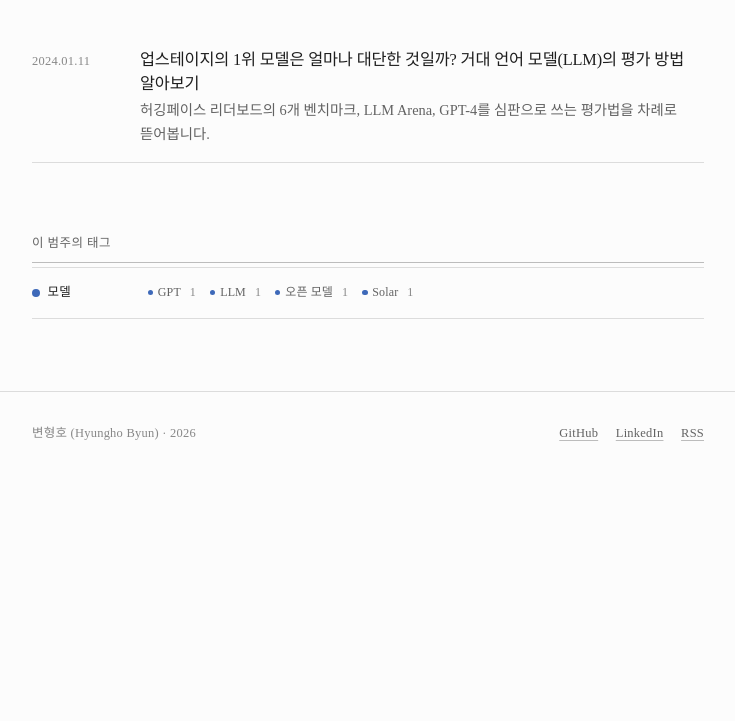
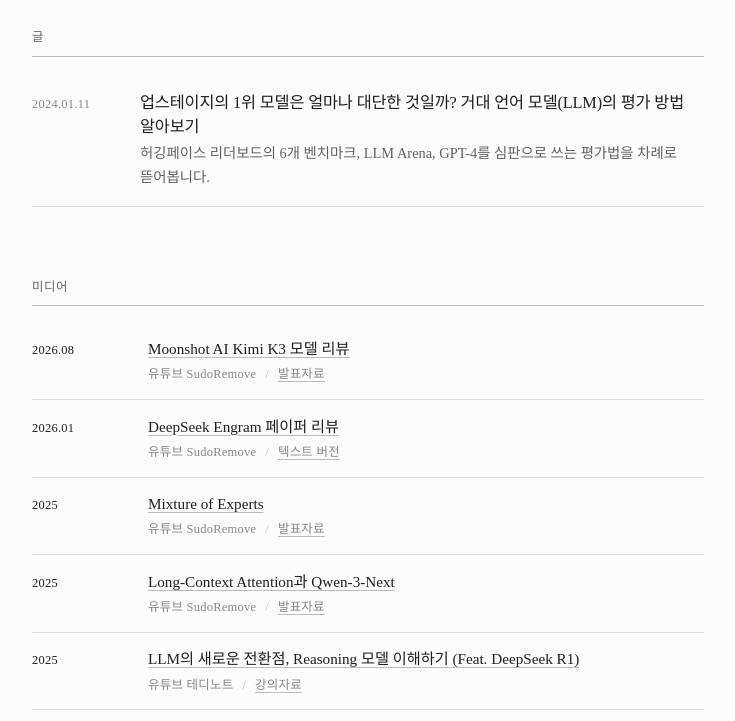
Before and after one commit to NotoriousH2/NotoriousH2.github.io, an Astro site: page /categories/models in a window 1280 px wide. Shown: the part 280-1001 px from the top of the page, without its empty margins (272-1007 px from the left). Before the commit the page ends 800 px from the top, so only its background shows below. Built offline with nearby package versions, Linux system fonts and the light colour scheme; Astro itself is replaced by a stand-in of ours; a web font is replaced by a local one.

Commit message:
Add media thumbnails, fold media into the tag index
썸네일
무슨 링크인지 목록에서 바로 알아보게 각 항목 아래에 썸네일을 붙인다. 유튜브 주소에서
만들기 때문에 데이터를 따로 들고 있지 않아도 되고, 새 항목을 넣어도 손댈 곳이 없다.

9건 중 3건은 영상이 없다. 그대로 두면 "이미지가 없는 항목이 미완성처럼 보이는" 상태가
되므로, 같은 크기의 라벨 상자로 채운다. 무슨 링크인지 알리는 목적은 그대로 달성된다.

링크 규칙
제목 링크는 영상이 있을 때만 건다. 자료뿐인 항목은 제목이 평문이고 라벨 상자가 목적지다.
그래서 href/slides를 video/material로 나눈다. 영상이 있을 때만 자료 링크를 별도로 보이고,
없으면 상자 하나로 끝내 같은 곳을 두 번 가리키지 않는다.

미디어에도 태그
Talk에 tags를 둔다. 미디어 화면에는 나오지 않고, 태그별 목록과 주제 지도에서 글과 함께
묶이기 위한 것이다. 태그는 영상 설명에 본인이 단 해시태그(#moe, #llm 등)와 제목을 근거로
붙였다. 짐작으로 붙인 것은 없다. 파인튜닝 범주에 대표 태그가 없어 fine-tuning을 추가한다
(models=llm, context=agent, ops=evaluation과 같은 자리).

  - buildGraph가 글 대신 '태그 묶음' 목록을 받는다. 글 한 편도 묶음 하나, 미디어 한 건도
    묶음 하나로 똑같이 센다.
  - 노드 크기가 '글 수'에서 '항목 수'로 바뀐다. 캡션도 고친다. 전부 1이던 노드가
    LLM 8, 오픈 모델 4, MoE 3으로 갈려 크기가 처음으로 정보를 담는다.
  - 태그 페이지 8개 -> 15개, 범주 페이지 3개 -> 5개. 미디어만 붙은 태그도 페이지가 선다.
  - 태그·범주 페이지가 글과 미디어를 두 절로 나눠 보인다. 노드를 눌렀을 때 미디어가
    안 보이면 그래프에 미디어를 넣은 의미가 없다.
  - /graph 리드의 "글 목록"을 "목록"으로 고친다. 이제 미디어도 나온다.

Co-Authored-By: Claude Opus 5 (1M context) <noreply@anthropic.com>
Claude-Session: https://claude.ai/code/session_017KbLPkG7HzKmkQKL4xQo63

```diff
--- a/src/components/TagGraph.astro
+++ b/src/components/TagGraph.astro
@@ -37,7 +37,7 @@ const usedCategories = CATEGORIES.filter((c) => nodes.some((n) => n.category ===
         <svg
           viewBox={`0 0 ${width} ${height}`}
           role="img"
-          aria-label={`태그 ${nodes.length}개의 공출현 관계도. 노드 크기는 글 수, 색은 범주, 선의 진하기는 함께 등장한 빈도입니다.`}
+          aria-label={`태그 ${nodes.length}개의 공출현 관계도. 노드 크기는 글과 미디어를 합친 항목 수, 색은 범주, 선의 진하기는 함께 등장한 빈도입니다.`}
           data-graph
         >
           <g class="edges" fill="none" stroke="currentColor" stroke-linecap="round">
@@ -66,7 +66,7 @@ const usedCategories = CATEGORIES.filter((c) => nodes.some((n) => n.category ===
                 data-neighbors={(adjacency.get(node.id) ?? []).join(' ')}
                 style={`--tag-color: var(--cat-${node.category})`}
               >
-                <title>{`${node.label} — 글 ${node.count}편`}</title>
+                <title>{`${node.label} — ${node.count}건`}</title>
                 <circle cx={node.x} cy={node.y} r={node.r} class="node__disc" />
                 {showCounts && (
                   <text x={node.x} y={node.y} class="node__count" text-anchor="middle" dy="0.36em">
@@ -83,7 +83,7 @@ const usedCategories = CATEGORIES.filter((c) => nodes.some((n) => n.category ===
       </div>
 
       <figcaption class="meter meter--faint">
-        노드 = 태그 · 크기 = 글 수 · 선 = 같은 글에 함께 등장한 빈도 · 색 = 범주
+        노드 = 태그 · 크기 = 항목 수 · 선 = 함께 등장한 빈도 · 색 = 범주
       </figcaption>
     </figure>
   )
--- /dev/null
+++ b/src/components/TalkList.astro
@@ -0,0 +1,45 @@
+---
+import type { Talk } from '../data/talks';
+
+interface Props {
+  talks: Talk[];
+}
+
+const { talks } = Astro.props;
+---
+
+{
+  talks.length > 0 && (
+    <dl class="specs">
+      {talks.map((talk) => (
+        <div class="spec">
+          <dt class="meter meter--faint">{talk.date}</dt>
+          <dd>
+            {/* /media와 같은 규칙: 제목 링크는 영상이 있을 때만. */}
+            <span class="item__title">
+              {talk.video ? <a href={talk.video}>{talk.title}</a> : talk.title}
+            </span>
+            <span class="meter meter--faint">
+              {talk.venue}
+              {talk.material && (
+                <>
+                  <span class="sep" aria-hidden="true">
+                    /
+                  </span>
+                  <a href={talk.material.href}>{talk.material.label}</a>
+                </>
+              )}
+            </span>
+          </dd>
+        </div>
+      ))}
+    </dl>
+  )
+}
+
+<style>
+  .sep {
+    color: var(--line-strong);
+    margin-inline: 0.45em;
+  }
+</style>
--- a/src/data/talks.ts
+++ b/src/data/talks.ts
@@ -1,10 +1,10 @@
-import type { CategoryId } from './taxonomy';
+import type { CategoryId, TagId } from './taxonomy';
 
 /**
  * 출연과 공개 자료. 글·강의와 같은 범주 축을 공유한다.
  *
  * 전부 남이 여는 자리에 나간 기록이다. 운영하는 채널이 아니므로 채널 주소는 두지 않고,
- * 각 항목에서 실제로 볼 수 있는 것(영상 또는 자료)만 연결한다.
+ * 각 항목에서 실제로 볼 수 있는 것만 연결한다.
  * venue는 어디에 나갔는지를 적는 평문이다. 링크가 아니다.
  */
 export interface Talk {
@@ -13,9 +13,15 @@ export interface Talk {
   /** YYYY.MM 또는 YYYY. 모노스페이스로 표시된다. */
   date: string;
   category: CategoryId;
-  href: string;
-  /** 영상과 별개로 슬라이드가 있을 때만. */
-  slides?: { label: string; href: string };
+  /**
+   * 미디어 목록에는 나오지 않는다. 태그별 목록과 주제 지도에서 글과 함께 묶이기 위한
+   * 것이다. taxonomy.ts에 등록된 태그만 쓸 수 있고 오타는 타입 검사에서 걸린다.
+   */
+  tags: TagId[];
+  /** 유튜브 영상. 있으면 제목과 썸네일이 여기로 연결된다. */
+  video?: string;
+  /** 발표 자료나 행사 페이지. 영상이 없으면 이쪽이 유일한 목적지다. */
+  material?: { label: string; href: string };
   /**
    * 지금 다시 보면 달라진 점. 발표 시점과 읽는 시점 사이의 간극을 메운다.
    *
@@ -31,8 +37,9 @@ export const TALKS: Talk[] = [
     venue: '유튜브 SudoRemove',
     date: '2026.08',
     category: 'models',
-    href: 'https://www.youtube.com/watch?v=njM0LT4s6_0',
-    slides: {
+    tags: ['llm', 'moe', 'open-model'],
+    video: 'https://www.youtube.com/watch?v=njM0LT4s6_0',
+    material: {
       label: '발표자료',
       href: 'https://drive.google.com/file/d/1WcWrXhhdhPteDfdHyAOJzqZm-YzFiDlO/view',
     },
@@ -42,8 +49,9 @@ export const TALKS: Talk[] = [
     venue: '유튜브 SudoRemove',
     date: '2026.08',
     category: 'context',
-    href: 'https://www.youtube.com/watch?v=lokHQ8_b5Rk',
-    slides: {
+    tags: ['agent', 'prompt'],
+    video: 'https://www.youtube.com/watch?v=lokHQ8_b5Rk',
+    material: {
       label: '발표자료',
       href: 'https://bustling-pea-9a9.notion.site/3b093e636af1801f84c8f97785a7704b',
     },
@@ -53,8 +61,9 @@ export const TALKS: Talk[] = [
     venue: '유튜브 SudoRemove',
     date: '2026.01',
     category: 'models',
-    href: 'https://www.youtube.com/watch?v=Xr6oLkClF6w',
-    slides: {
+    tags: ['llm', 'open-model'],
+    video: 'https://www.youtube.com/watch?v=Xr6oLkClF6w',
+    material: {
       label: '텍스트 버전',
       href: 'https://www.linkedin.com/feed/update/urn:li:activity:7416984900010090496/',
     },
@@ -64,15 +73,20 @@ export const TALKS: Talk[] = [
     venue: 'InstructKR 밋업',
     date: '2025.12',
     category: 'tuning',
-    href: 'https://drive.google.com/file/d/12uSBxT0L1Hz7ulJwYiIF8W0p4as78xk5/view?usp=sharing',
+    tags: ['fine-tuning', 'agent'],
+    material: {
+      label: '발표자료',
+      href: 'https://drive.google.com/file/d/12uSBxT0L1Hz7ulJwYiIF8W0p4as78xk5/view?usp=sharing',
+    },
   },
   {
     title: 'Mixture of Experts',
     venue: '유튜브 SudoRemove',
     date: '2025',
     category: 'models',
-    href: 'https://www.youtube.com/watch?v=qpHgHcWxB5I',
-    slides: {
+    tags: ['moe', 'llm'],
+    video: 'https://www.youtube.com/watch?v=qpHgHcWxB5I',
+    material: {
       label: '발표자료',
       href: 'https://bustling-pea-9a9.notion.site/Mixture-of-Experts-MoE-28193e636af1809ca756cbacea186bf6',
     },
@@ -82,8 +96,9 @@ export const TALKS: Talk[] = [
     venue: '유튜브 SudoRemove',
     date: '2025',
     category: 'models',
-    href: 'https://www.youtube.com/watch?v=Vu5n6mFMsDQ',
-    slides: {
+    tags: ['long-context', 'moe', 'llm'],
+    video: 'https://www.youtube.com/watch?v=Vu5n6mFMsDQ',
+    material: {
       label: '발표자료',
       href: 'https://bustling-pea-9a9.notion.site/Attention-Long-Context-DeltaNet-Mamba2-Qwen-3-Next-28493e636af18003a88ddc39d37cf110',
     },
@@ -93,8 +108,9 @@ export const TALKS: Talk[] = [
     venue: '유튜브 테디노트',
     date: '2025',
     category: 'models',
-    href: 'https://www.youtube.com/watch?v=Z-ELkZ_azYM',
-    slides: {
+    tags: ['reasoning', 'llm', 'open-model'],
+    video: 'https://www.youtube.com/watch?v=Z-ELkZ_azYM',
+    material: {
       label: '강의자료',
       href: 'https://drive.google.com/file/d/1gQDdRkjhrHiEA27eOPPiW6nXzpa3-Hh4/view?usp=sharing',
     },
@@ -104,16 +120,32 @@ export const TALKS: Talk[] = [
     venue: '국가보안기술연구소 초청 세미나',
     date: '2025',
     category: 'models',
-    href: 'https://drive.google.com/file/d/127f-7tZgekg0czfEz5kHOnc717JVjyp1/view?usp=sharing',
+    tags: ['reasoning', 'multimodal', 'llm'],
+    material: {
+      label: '발표자료',
+      href: 'https://drive.google.com/file/d/127f-7tZgekg0czfEz5kHOnc717JVjyp1/view?usp=sharing',
+    },
   },
   {
     title: 'LLM 개발과 파인 튜닝',
     venue: '패스트캠퍼스 × 경기도 판교 일할맛 세미나',
     date: '2025',
     category: 'tuning',
-    href: 'https://fastcampus.co.kr/sem_mat_06',
+    tags: ['fine-tuning', 'llm'],
+    material: { label: '행사 페이지', href: 'https://fastcampus.co.kr/sem_mat_06' },
   },
 ];
 
 /** 최신순. 배열에 손으로 끼워 넣어도 순서가 흐트러지지 않는다. */
 export const TALKS_BY_DATE: Talk[] = [...TALKS].sort((a, b) => b.date.localeCompare(a.date));
+
+/** 유튜브 주소에서 영상 id를 뽑는다. 썸네일 주소를 만들 때만 쓴다. */
+export function youtubeId(url: string): string | null {
+  return url.match(/[?&]v=([\w-]{6,})/)?.[1] ?? null;
+}
+
+/** 목록용 썸네일(320×180). 별도 데이터 없이 영상 주소에서 만든다. */
+export function thumbnailFor(talk: Talk): string | null {
+  const id = talk.video ? youtubeId(talk.video) : null;
+  return id ? `https://img.youtube.com/vi/${id}/mqdefault.jpg` : null;
+}
--- a/src/data/taxonomy.ts
+++ b/src/data/taxonomy.ts
@@ -56,6 +56,7 @@ export const TAGS = {
   gpt: { label: 'GPT', category: 'models' },
 
   // 파인튜닝 — 가중치를 건드린다
+  'fine-tuning': { label: '파인튜닝', category: 'tuning' },
   cpt: { label: 'CPT', category: 'tuning' },
   sft: { label: 'SFT', category: 'tuning' },
   peft: { label: 'PEFT', category: 'tuning' },
--- a/src/lib/posts.ts
+++ b/src/lib/posts.ts
@@ -1,5 +1,6 @@
 import { getCollection, type CollectionEntry } from 'astro:content';
 
+import type { Talk } from '../data/talks';
 import { CATEGORIES, type CategoryId, type TagId, TAGS } from '../data/taxonomy';
 
 export type Post = CollectionEntry<'posts'>;
@@ -78,3 +79,31 @@ export function formatYearMonth(date: Date): string {
   const d = String(date.getDate()).padStart(2, '0');
   return `${m}.${d}`;
 }
+
+/**
+ * 태그는 글만의 것이 아니다. 미디어 항목도 같은 태그를 달고 있어서, 태그별 목록과
+ * 주제 지도는 둘을 함께 센다. (미디어 화면에는 태그를 표시하지 않는다)
+ */
+export function tagUsageAll(posts: Post[], talks: Talk[]): Map<TagId, number> {
+  const usage = new Map<TagId, number>();
+  const bump = (tag: TagId) => usage.set(tag, (usage.get(tag) ?? 0) + 1);
+  for (const post of posts) for (const tag of post.data.tags) bump(tag as TagId);
+  for (const talk of talks) for (const tag of talk.tags) bump(tag);
+  return usage;
+}
+
+/** 주제 지도의 간선을 만들 재료. 글 한 편, 미디어 한 건이 각각 하나의 묶음이다. */
+export function tagGroups(posts: Post[], talks: Talk[]): TagId[][] {
+  return [
+    ...posts.map((post) => post.data.tags as TagId[]),
+    ...talks.map((talk) => talk.tags),
+  ];
+}
+
+export function talksByTag(talks: Talk[], tag: TagId): Talk[] {
+  return talks.filter((talk) => talk.tags.includes(tag));
+}
+
+export function talksByCategory(talks: Talk[], category: CategoryId): Talk[] {
+  return talks.filter((talk) => talk.category === category);
+}
--- a/src/pages/categories/[category].astro
+++ b/src/pages/categories/[category].astro
@@ -1,32 +1,41 @@
 ---
 import CategoryTagList from '../../components/CategoryTagList.astro';
 import PostList from '../../components/PostList.astro';
+import TalkList from '../../components/TalkList.astro';
+import { TALKS_BY_DATE, type Talk } from '../../data/talks';
 import { TAGS, getCategory, type CategoryId, type TagId } from '../../data/taxonomy';
 import Base from '../../layouts/Base.astro';
-import { categoryUsage, getPosts, type Post } from '../../lib/posts';
+import { categoryUsage, getPosts, talksByCategory, type Post } from '../../lib/posts';
 
-/** 글이 있는 범주만 페이지를 만든다. */
+/** 글이든 미디어든 하나라도 붙어 있는 범주만 페이지를 만든다. */
 export async function getStaticPaths() {
   const posts = await getPosts();
-  const usage = categoryUsage(posts);
-  return [...usage.entries()].map(([category, tagged]) => ({
+  const byCategory = categoryUsage(posts);
+  const ids = new Set<CategoryId>([...byCategory.keys(), ...TALKS_BY_DATE.map((t) => t.category)]);
+
+  return [...ids].map((category) => ({
     params: { category },
-    props: { category, posts: tagged },
+    props: {
+      category,
+      posts: byCategory.get(category) ?? [],
+      talks: talksByCategory(TALKS_BY_DATE, category),
+    },
   }));
 }
 
 interface Props {
   category: CategoryId;
   posts: Post[];
+  talks: Talk[];
 }
 
-const { category: categoryId, posts } = Astro.props;
+const { category: categoryId, posts, talks } = Astro.props;
 const category = getCategory(categoryId);
 
+// 이 범주에 속한 태그 중 실제로 쓰인 것. 글과 미디어를 함께 센다.
 const usage = new Map<TagId, number>();
-for (const post of posts) {
-  for (const raw of post.data.tags) {
-    const tag = raw as TagId;
+for (const group of [...posts.map((p) => p.data.tags as TagId[]), ...talks.map((t) => t.tags)]) {
+  for (const tag of group) {
     if (TAGS[tag].category !== categoryId) continue;
     usage.set(tag, (usage.get(tag) ?? 0) + 1);
   }
@@ -37,17 +46,41 @@ for (const post of posts) {
   <header class="page-head" style={`--tag-color: var(--cat-${categoryId})`}>
     <p class="page-head__eyebrow">
       <span class="meter">범주</span>
-      <span class="meter meter--faint">{posts.length}편</span>
+      <span class="meter meter--faint">
+        {posts.length > 0 && `글 ${posts.length}편`}
+        {posts.length > 0 && talks.length > 0 && ' · '}
+        {talks.length > 0 && `미디어 ${talks.length}건`}
+      </span>
     </p>
     <h1><span class="rule" aria-hidden="true"></span>{category.label}</h1>
     <p class="page-head__lede">{category.blurb}</p>
   </header>
 
-  <PostList posts={posts} />
+  {
+    posts.length > 0 && (
+      <section>
+        <div class="section-head">
+          <h2>글</h2>
+        </div>
+        <PostList posts={posts} />
+      </section>
+    )
+  }
+
+  {
+    talks.length > 0 && (
+      <section class:list={[{ stacked: posts.length > 0 }]}>
+        <div class="section-head">
+          <h2>미디어</h2>
+        </div>
+        <TalkList talks={talks} />
+      </section>
+    )
+  }
 
   {
     usage.size > 0 && (
-      <section class="tags">
+      <section class="stacked">
         <div class="section-head">
           <h2>이 범주의 태그</h2>
         </div>
@@ -64,7 +97,7 @@ for (const post of posts) {
     gap: 0.55rem;
   }
 
-  /* 범주 색은 제목 옆 짧은 선으로만 나타난다. 넓은 면에는 칠하지 않는다. */
+  /* 범주 색은 제목 옆 짧은 점으로만 나타난다. 넓은 면에는 칠하지 않는다. */
   .rule {
     width: 0.5rem;
     height: 0.5rem;
@@ -73,7 +106,7 @@ for (const post of posts) {
     flex: none;
   }
 
-  .tags {
+  .stacked {
     margin-top: var(--rhythm);
   }
 </style>
--- a/src/pages/tags/[tag].astro
+++ b/src/pages/tags/[tag].astro
@@ -1,34 +1,47 @@
 ---
 import PostList from '../../components/PostList.astro';
 import TagLink from '../../components/TagLink.astro';
+import TalkList from '../../components/TalkList.astro';
+import { TALKS_BY_DATE, type Talk } from '../../data/talks';
 import { TAGS, getCategory, type TagId } from '../../data/taxonomy';
 import Base from '../../layouts/Base.astro';
-import { getPosts, tagUsage, type Post } from '../../lib/posts';
+import { getPosts, talksByTag, type Post } from '../../lib/posts';
 
-/** 글이 실제로 붙어 있는 태그만 페이지를 만든다. 빈 페이지를 남기지 않는다. */
+/**
+ * 글이든 미디어든 하나라도 붙어 있는 태그만 페이지를 만든다.
+ * 태그는 두 종류의 항목을 함께 묶는 축이라, 글이 없어도 미디어만으로 페이지가 선다.
+ */
 export async function getStaticPaths() {
   const posts = await getPosts();
-  const usage = tagUsage(posts);
-  return [...usage.entries()].map(([tag, tagged]) => ({
+  const ids = new Set<TagId>();
+  for (const post of posts) for (const tag of post.data.tags) ids.add(tag as TagId);
+  for (const talk of TALKS_BY_DATE) for (const tag of talk.tags) ids.add(tag);
+
+  return [...ids].map((tag) => ({
     params: { tag },
-    props: { tag, posts: tagged },
+    props: {
+      tag,
+      posts: posts.filter((p) => (p.data.tags as TagId[]).includes(tag)),
+      talks: talksByTag(TALKS_BY_DATE, tag),
+    },
   }));
 }
 
 interface Props {
   tag: TagId;
   posts: Post[];
+  talks: Talk[];
 }
 
-const { tag, posts } = Astro.props;
+const { tag, posts, talks } = Astro.props;
 const meta = TAGS[tag];
 const category = getCategory(meta.category);
+const total = posts.length + talks.length;
 
-// 같은 글에 함께 등장한 다른 태그들.
+// 같은 항목에 함께 등장한 다른 태그들. 글과 미디어를 모두 센다.
 const neighbors = new Map<TagId, number>();
-for (const post of posts) {
-  for (const raw of post.data.tags) {
-    const other = raw as TagId;
+for (const group of [...posts.map((p) => p.data.tags as TagId[]), ...talks.map((t) => t.tags)]) {
+  for (const other of group) {
     if (other === tag) continue;
     neighbors.set(other, (neighbors.get(other) ?? 0) + 1);
   }
@@ -36,11 +49,15 @@ for (const post of posts) {
 const related = [...neighbors.entries()].sort((a, b) => b[1] - a[1] || a[0].localeCompare(b[0]));
 ---
 
-<Base title={meta.label} description={`${meta.label} 태그가 붙은 글 ${posts.length}편.`}>
+<Base title={meta.label} description={`${meta.label} 태그가 붙은 글과 미디어 ${total}건.`}>
   <header class="page-head" style={`--tag-color: var(--cat-${meta.category})`}>
     <p class="page-head__eyebrow">
       <span class="meter">태그</span>
-      <span class="meter meter--faint">{posts.length}편</span>
+      <span class="meter meter--faint">
+        {posts.length > 0 && `글 ${posts.length}편`}
+        {posts.length > 0 && talks.length > 0 && ' · '}
+        {talks.length > 0 && `미디어 ${talks.length}건`}
+      </span>
     </p>
     <h1>{meta.label}</h1>
     <p class="cat-line meter">
@@ -48,11 +65,31 @@ const related = [...neighbors.entries()].sort((a, b) => b[1] - a[1] || a[0].loca
     </p>
   </header>
 
-  <PostList posts={posts} />
+  {
+    posts.length > 0 && (
+      <section>
+        <div class="section-head">
+          <h2>글</h2>
+        </div>
+        <PostList posts={posts} />
+      </section>
+    )
+  }
+
+  {
+    talks.length > 0 && (
+      <section class:list={[{ stacked: posts.length > 0 }]}>
+        <div class="section-head">
+          <h2>미디어</h2>
+        </div>
+        <TalkList talks={talks} />
+      </section>
+    )
+  }
 
   {
     related.length > 0 && (
-      <section class="related">
+      <section class="stacked">
         <div class="section-head">
           <h2>함께 등장한 태그</h2>
         </div>
@@ -94,11 +131,11 @@ const related = [...neighbors.entries()].sort((a, b) => b[1] - a[1] || a[0].loca
     color: var(--text);
   }
 
-  .related {
+  .stacked {
     margin-top: var(--rhythm);
   }
 
-  .related .tag-row {
+  .tag-row {
     padding-block: 1rem;
   }
 
```
Also changed, not shown: src/lib/graph.ts (+12 -7 lines), src/pages/graph.astro (+6 -4 lines), src/pages/media.astro (+80 -11 lines), README.md.
